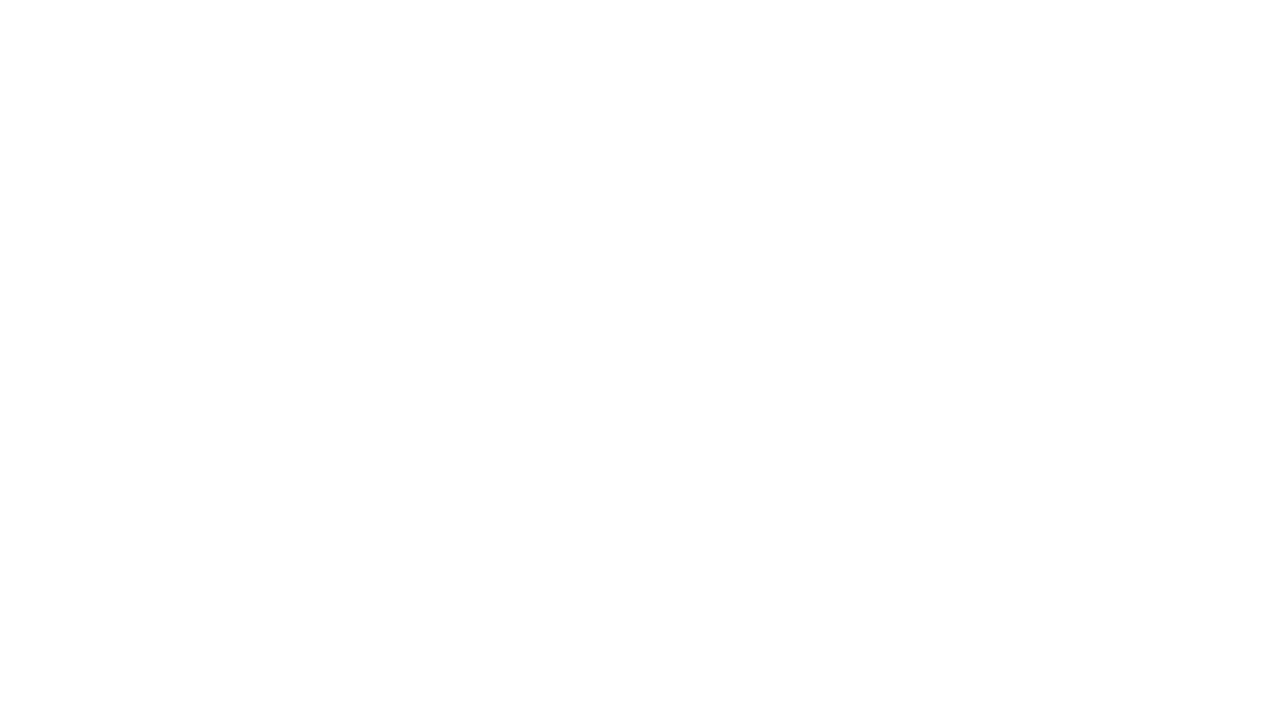
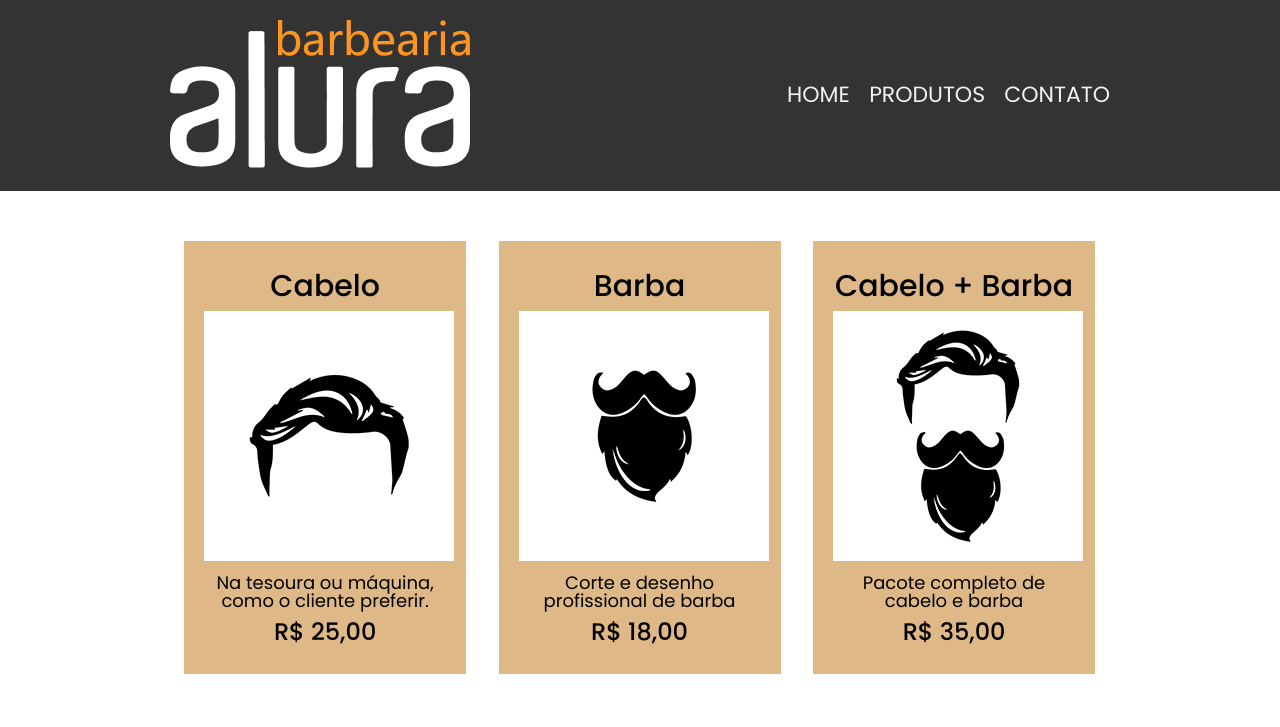
Before and after one commit to danielcarlos-s/barbearia-Alura, a plain HTML site: page produtos.html in a window 1280 px wide. Drawn offline with Linux system fonts and the light colour scheme.

Commit message:
Card Produtos
Organizando o conteúdo dos Cards de produtos.

```diff
--- a/produtos.css
+++ b/produtos.css
@@ -0,0 +1,66 @@
+body{
+    font-family: 'Poppins', sans-serif;
+}
+
+.container {
+    position: relative;
+    width: 940px;
+    margin: 0 auto;
+}
+/* HEADER */
+header {
+    background: #333333;
+    padding: 20px 0;
+}
+
+/* nav */
+nav {
+    position: absolute;
+    top: 64px;
+    right: 0;
+}
+
+nav li {
+    display: inline-block;
+    margin: 0 0 0 15px;
+}
+
+nav a {
+    color: #f2f2f2;
+    text-decoration: none;
+    text-transform: uppercase;
+    font-size: 22px;
+}
+
+/* MAIN */
+.produtos {
+    padding: 50px 0;
+}
+
+.produtos li{
+    background-color: burlywood;
+    display: inline-block;
+    text-align: center;
+    width: 30%;
+    vertical-align: top;
+    margin: 0 1.5%;
+    padding: 30px 20px;
+    box-sizing: border-box;
+}
+
+.produtos h2 {
+    font-size: 30px;
+    font-weight: 500;
+    margin: 0 0 10px;
+}
+
+.descricao {
+    font-size: 18px;
+    margin: 10px 0 0;
+}
+
+.produtos-preco {
+    font-size: 24px;
+    font-weight: 500;
+    margin: 10px 0 0;
+}
--- a/produtos.html
+++ b/produtos.html
@@ -6,18 +6,50 @@
     <meta http-equiv="X-UA-Compatible" content="IE=edge">
     <meta name="viewport" content="width=device-width, initial-scale=1.0">
     <title>Produtos</title>
+    <link rel="stylesheet" href="reset.css">
+    <link rel="preconnect" href="https://fonts.googleapis.com">
+    <link rel="preconnect" href="https://fonts.gstatic.com" crossorigin>
+    <link href="https://fonts.googleapis.com/css2?family=Poppins:wght@300;400;500&display=swap" rel="stylesheet">
     <link rel="stylesheet" href="produtos.css">
 </head>
 
 <body>
     <!-- HEADER -->
     <header>
-
+        <div class="container">
+            <img src="img/logo.png" alt="">
+            <nav>
+                <ul>
+                    <li><a href="#">Home</a></li>
+                    <li><a href="#">Produtos</a></li>
+                    <li><a href="#">Contato</a></li>
+                </ul>
+            </nav>
+        </div>
     </header>
 
     <!-- MAIN -->
-    <main>
-
+    <main class="container">
+        <ul class="produtos">
+            <li>
+                <h2>Cabelo</h2>
+                <img src="img/cabelo.jpg" alt="">
+                <p class="descricao">Na tesoura ou máquina, como o cliente preferir.</p>
+                <p class="produtos-preco">R$ 25,00</p>
+            </li>
+            <li>
+                <h2>Barba</h2>
+                <img src="img/barba.jpg" alt="">
+                <p class="descricao">Corte e desenho profissional de barba</p>
+                <p class="produtos-preco">R$ 18,00</p>
+            </li>
+            <li>
+                <h2>Cabelo + Barba</h2>
+                <img src="img/cabelo+barba.jpg" alt="">
+                <p class="descricao">Pacote completo de cabelo e barba</p>
+                <p class="produtos-preco">R$ 35,00</p>
+            </li>
+        </ul>
     </main>
 
     <!-- FOOTER -->
--- /dev/null
+++ b/reset.css
@@ -0,0 +1,48 @@
+/* http://meyerweb.com/eric/tools/css/reset/
+   v2.0 | 20110126
+   License: none (public domain)
+*/
+
+html, body, div, span, applet, object, iframe,
+h1, h2, h3, h4, h5, h6, p, blockquote, pre,
+a, abbr, acronym, address, big, cite, code,
+del, dfn, em, img, ins, kbd, q, s, samp,
+small, strike, strong, sub, sup, tt, var,
+b, u, i, center,
+dl, dt, dd, ol, ul, li,
+fieldset, form, label, legend,
+table, caption, tbody, tfoot, thead, tr, th, td,
+article, aside, canvas, details, embed,
+figure, figcaption, footer, header, hgroup,
+menu, nav, output, ruby, section, summary,
+time, mark, audio, video {
+	margin: 0;
+	padding: 0;
+	border: 0;
+	font-size: 100%;
+	font: inherit;
+	vertical-align: baseline;
+}
+/* HTML5 display-role reset for older browsers */
+article, aside, details, figcaption, figure,
+footer, header, hgroup, menu, nav, section {
+	display: block;
+}
+body {
+	line-height: 1;
+}
+ol, ul {
+	list-style: none;
+}
+blockquote, q {
+	quotes: none;
+}
+blockquote:before, blockquote:after,
+q:before, q:after {
+	content: '';
+	content: none;
+}
+table {
+	border-collapse: collapse;
+	border-spacing: 0;
+}
```
